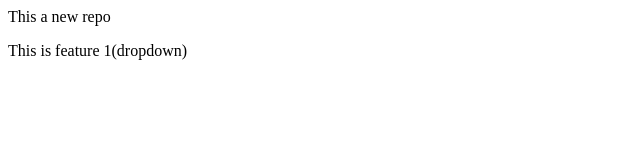
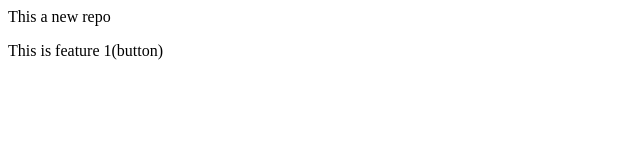
Before and after one commit to PixaQui/localrepo, a plain HTML site: page index.html in a window 1280 px wide. Shown: the full height of the page, 0-640 px from the left. Drawn offline with Linux system fonts and the light colour scheme.

Commit message:
Added button

```diff
--- a/index.html
+++ b/index.html
@@ -1,2 +1,2 @@
 <p>This a new repo</p>
-<p>This is feature 1(dropdown)</p>
+<p>This is feature 1(button)</p>
```
